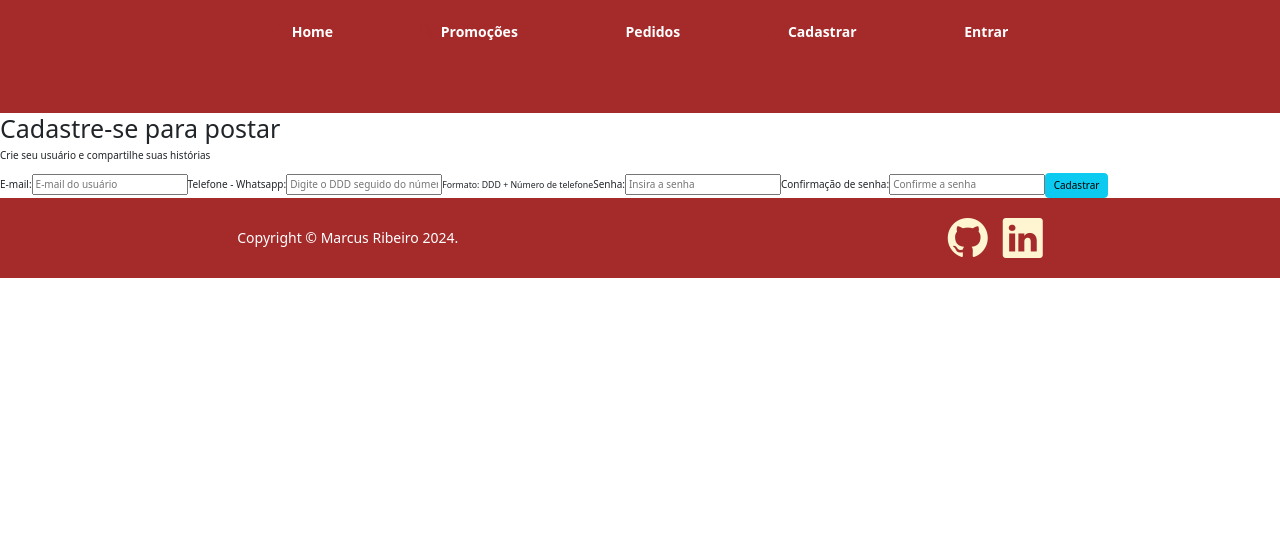
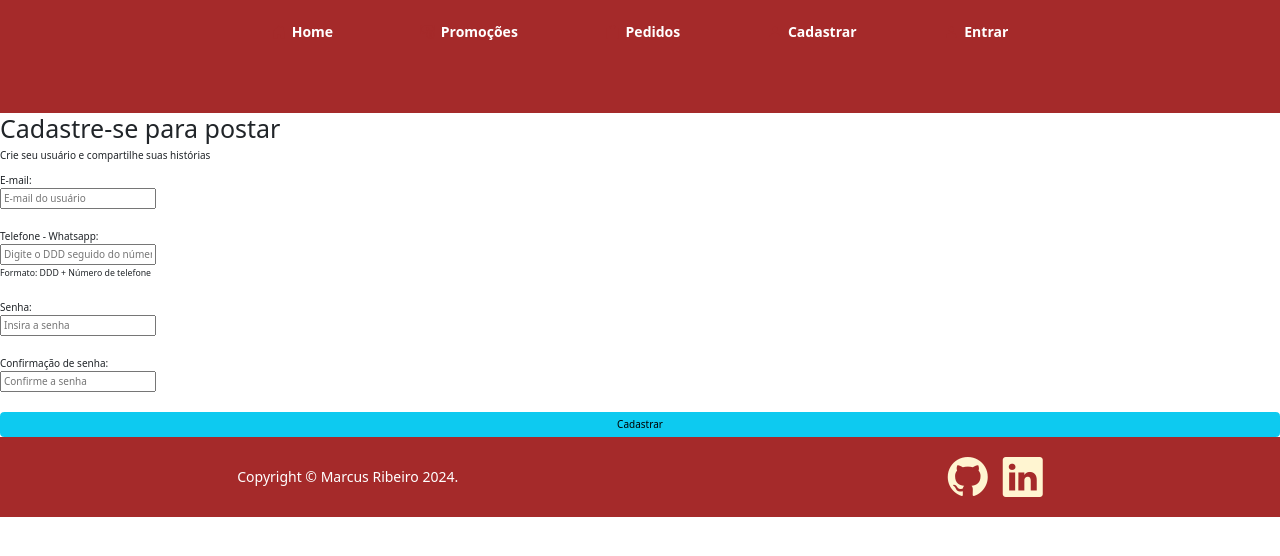
Before and after one commit to MarcusRibeiroDev/snack_bar_menu, a React (Vite) app: page /register in a window 1280 px wide. Shown: the top 556 px of the page. Built offline with nearby package versions, Linux system fonts and the light colour scheme.

Commit message:
Criando contexto

```diff
--- /dev/null
+++ b/src/context/AuthContext.jsx
@@ -0,0 +1,14 @@
+import { createContext, useContext } from "react";
+
+// Criação do contexto de autenticação
+const AuthContext = createContext();
+
+// Provedor de contexto de autenticação
+export function AuthProvider({ children, value }) {
+  return <AuthContext.Provider value={value}>{children}</AuthContext.Provider>;
+}
+
+// Hook personalizado para usar o contexto de autenticação
+export function useAuthValue() {
+  return useContext(AuthContext);
+}
--- a/src/hooks/useAuthentication.js
+++ b/src/hooks/useAuthentication.js
@@ -39,6 +39,8 @@ export const useAuthentication = () => {
         displayName: data.displayName,
       });
 
+      setLoading(false);
+
       return user;
     } catch (error) {
       console.log(error.message);
@@ -53,11 +55,9 @@ export const useAuthentication = () => {
       } else {
         systemErrorMessage = "Ocorreu um erro, por favor tenta mais tarde.";
       }
-
+      setLoading(false);
       setError(systemErrorMessage);
     }
-
-    setLoading(false);
   };
 
   useEffect(() => {
--- a/src/pages/Register/Register.css
+++ b/src/pages/Register/Register.css
@@ -1,8 +1,9 @@
-.container-register {
-  height: 100vh;
-  width: 100%;
+form {
   display: flex;
-  justify-content: center;
-  align-items: center;
   flex-direction: column;
+  gap: 2rem;
 }
+
+form input {
+  display: block;
+}
--- a/src/pages/Register/Register.jsx
+++ b/src/pages/Register/Register.jsx
@@ -30,7 +30,7 @@ const Register = () => {
 
     const res = await createUser(user);
 
-    console.log(user);
+    console.log(res);
   };
 
   useEffect(() => {
@@ -40,7 +40,7 @@ const Register = () => {
   }, [authError]);
 
   return (
-    <div>
+    <div className="container-register">
       <h1>Cadastre-se para postar</h1>
       <p>Crie seu usuário e compartilhe suas histórias</p>
       <form onSubmit={handleSubmit}>
```
Also changed, not shown: src/App.jsx (+6 -1 lines).
